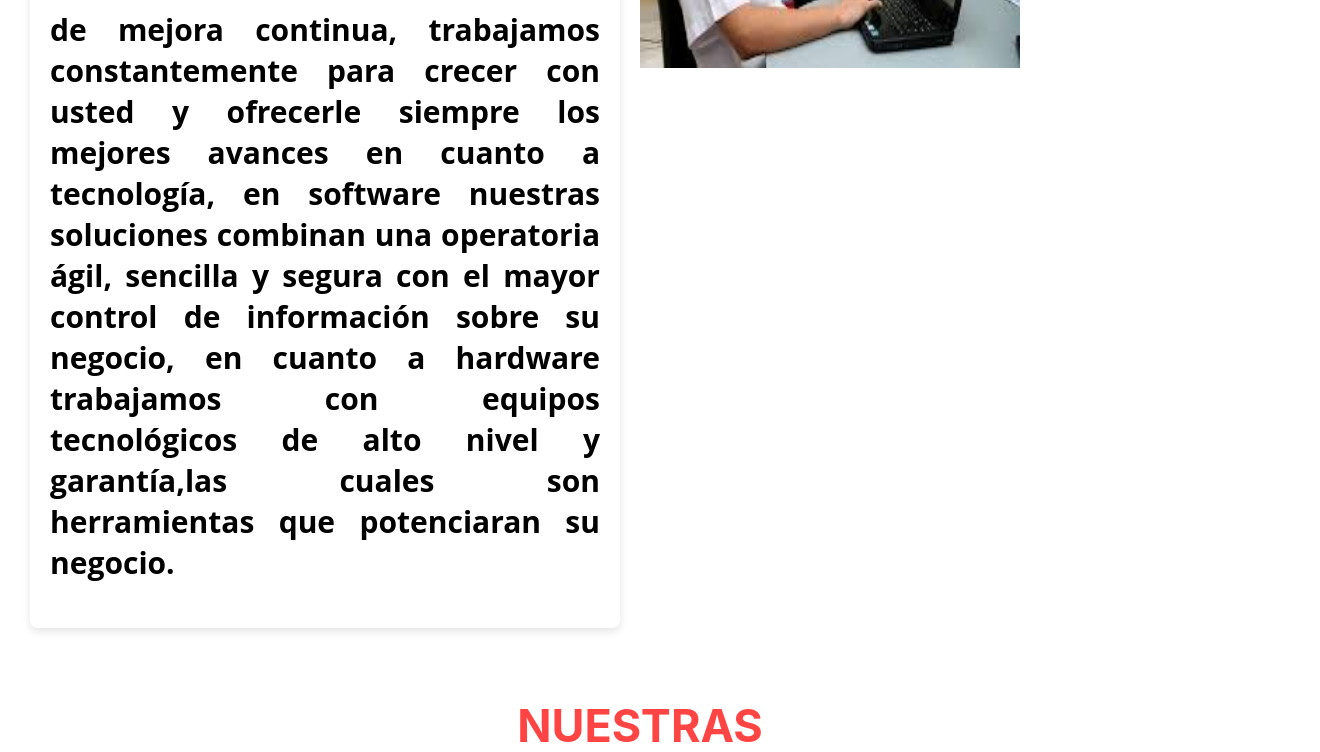
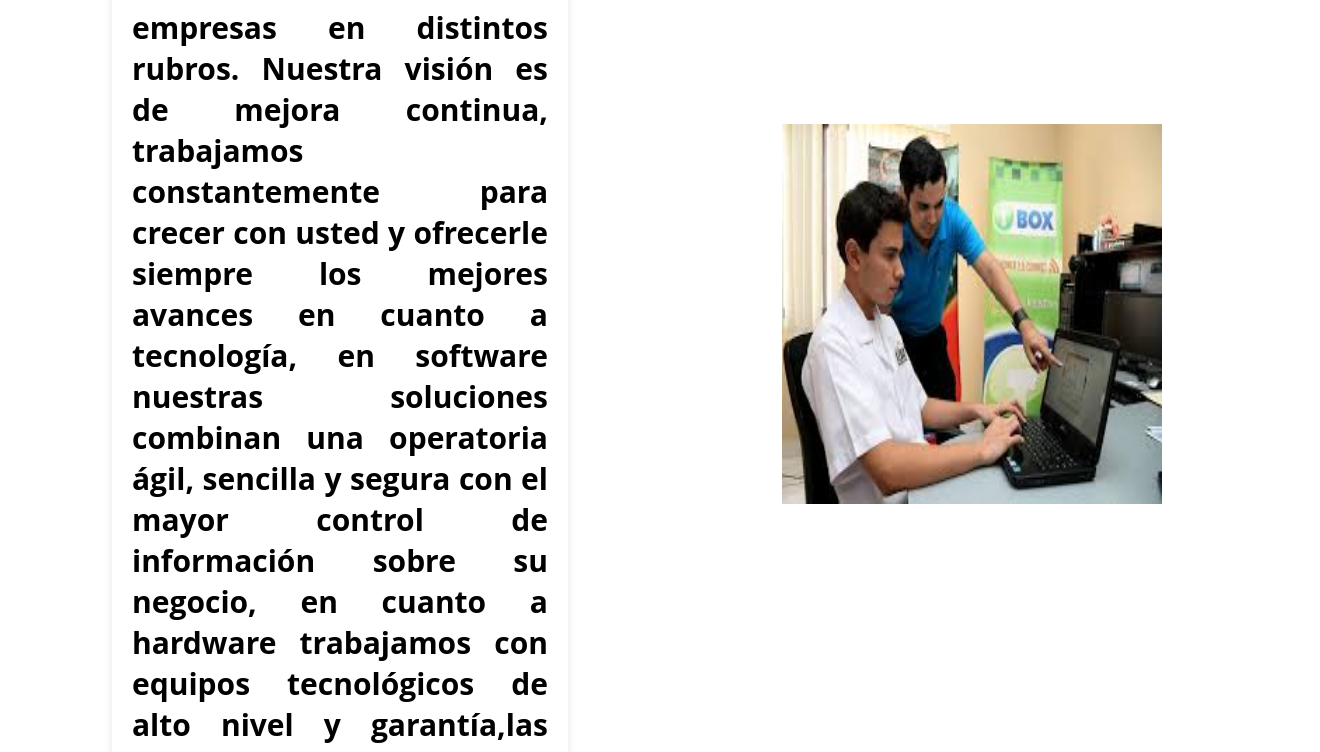
Before and after one commit to paleconsultores/consultaruc, a React (Create React App) app: page / in a window 1280 px wide. Shown: the part 1480-2232 px from the top of the page, 1320 px wide, since content can reach past the window. Built offline with nearby package versions, Linux system fonts and the light colour scheme.

Commit message:
configuracion de css

```diff
--- a/src/components/App/Home/2-Body/1-Information/CardInformation/CardInformation.css
+++ b/src/components/App/Home/2-Body/1-Information/CardInformation/CardInformation.css
@@ -8,6 +8,7 @@
     align-items: center;
     justify-content: center;
     height: auto;
+    width: 65%;
     padding: 20px;
     margin: 20px;
 }
--- a/src/components/App/Home/2-Body/1-Information/Information.css
+++ b/src/components/App/Home/2-Body/1-Information/Information.css
@@ -1,56 +1,55 @@
-  /* .information {
-    display: grid;
-    grid-template-rows: auto 1fr;
-  }
 
-  .information__info {
-    display: grid;
-    grid-template: repeat(1, minmax(200px, 1fr)) / repeat(2, minmax(200px, 650px));
-    gap: 10px;
-    justify-content: center;
-  }
-
-  @media screen and (max-width : 1300px){
-    .information__info {
-      grid-template: repeat(1, minmax(200px, 1fr)) / 1fr;
-    }
-  } */
 
   .information{
 
     width: 100%;
-    min-height: calc(100vh - 60px);
     background:transparent;
-    display: flexbox;
+    display: flex;
     align-items: center;
+    padding: 20px;
+    margin: auto;
 
   }
 
-  .information__seccion{
-    margin: 10px;
-    align-content: center;
+  .information__row{
+    display: flex;
+    flex-direction: row;
+    flex-wrap: wrap;
+    width: 100%;
     align-items: center;
     justify-content: center;
+    justify-items: center;
+
+  }
+
+  .information_column{
+    display: flex;
+    flex-direction: column;
+    flex-basis: 100%;
+    flex: 1;
+    align-items: center;
+    justify-content: center;
+    justify-items: center;
+
+
   }
 
   .information__left{
-    width: 50%;
+
     height:auto;
-    float:left;
+    align-items: center;
+    justify-content: center;
+    justify-items: center;
+
+
   }
 
   .information__right{
-    width:50%;
+
     height:auto;
-    float:right;
-  }
-
-  /* .information{
-
-    overflow:hidden;
-    display: flex;
-    align-content: center;
     align-items: center;
     justify-content: center;
     justify-items: center;
-  } */
+
+
+  }
--- a/src/components/App/Home/2-Body/1-Information/Information.js
+++ b/src/components/App/Home/2-Body/1-Information/Information.js
@@ -25,9 +25,9 @@ export function Information(){
 
     return(
         <div className="information">
-        <div className="container">
-        <section className="information__seccion">
 
+        <div className="information__row">
+            <div  className="information_column">
                 <div className="information__left" >
                     { _cardInformation.map((information) =>
                     <CardInformation
@@ -38,7 +38,9 @@ export function Information(){
                     )}
 
                 </div>
+            </div>
 
+            <div  className="information_column">
                 <div className="information__right">
                     { _images.map((image) =>
                     <Image
@@ -49,8 +51,11 @@ export function Information(){
 
                 </div>
 
-        </section>
+            </div>
+
+
         </div>
         </div>
+
     );
 }
```
Lines whose indentation alone changed are shown as unchanged.
